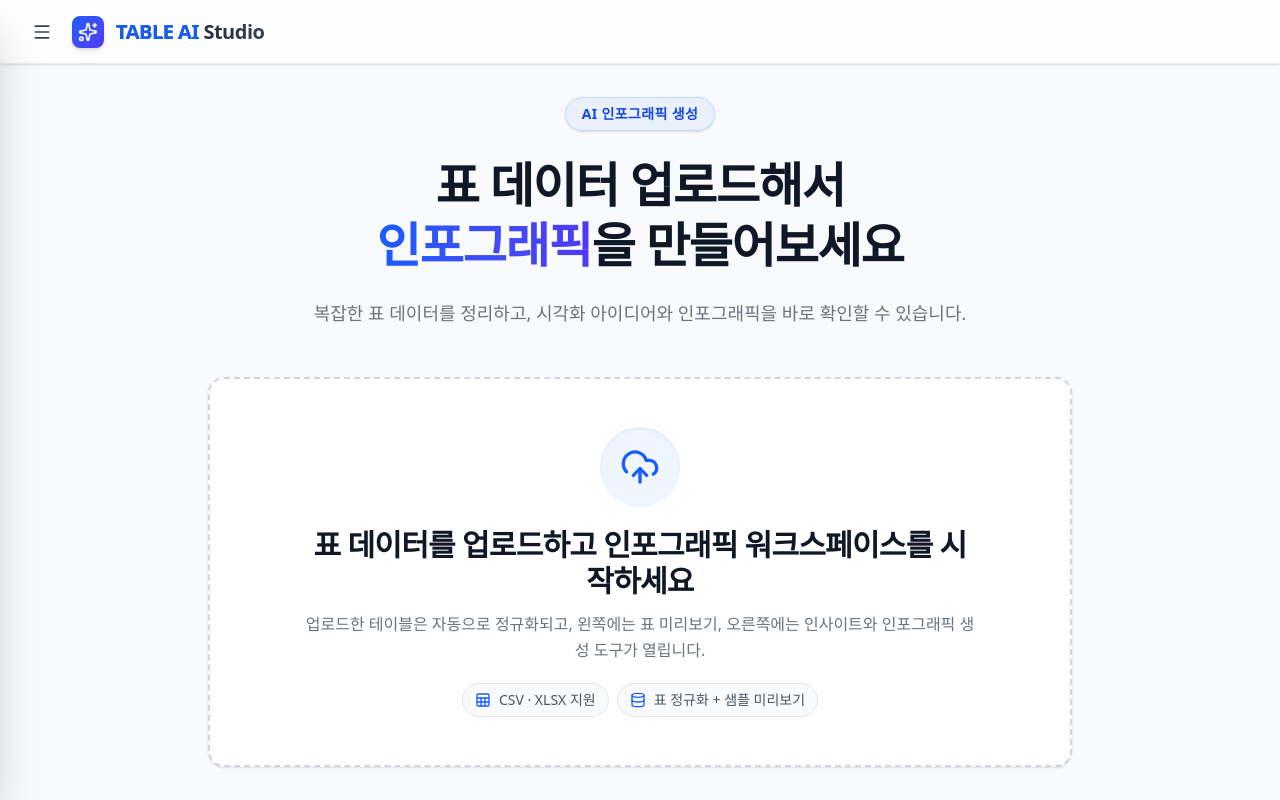
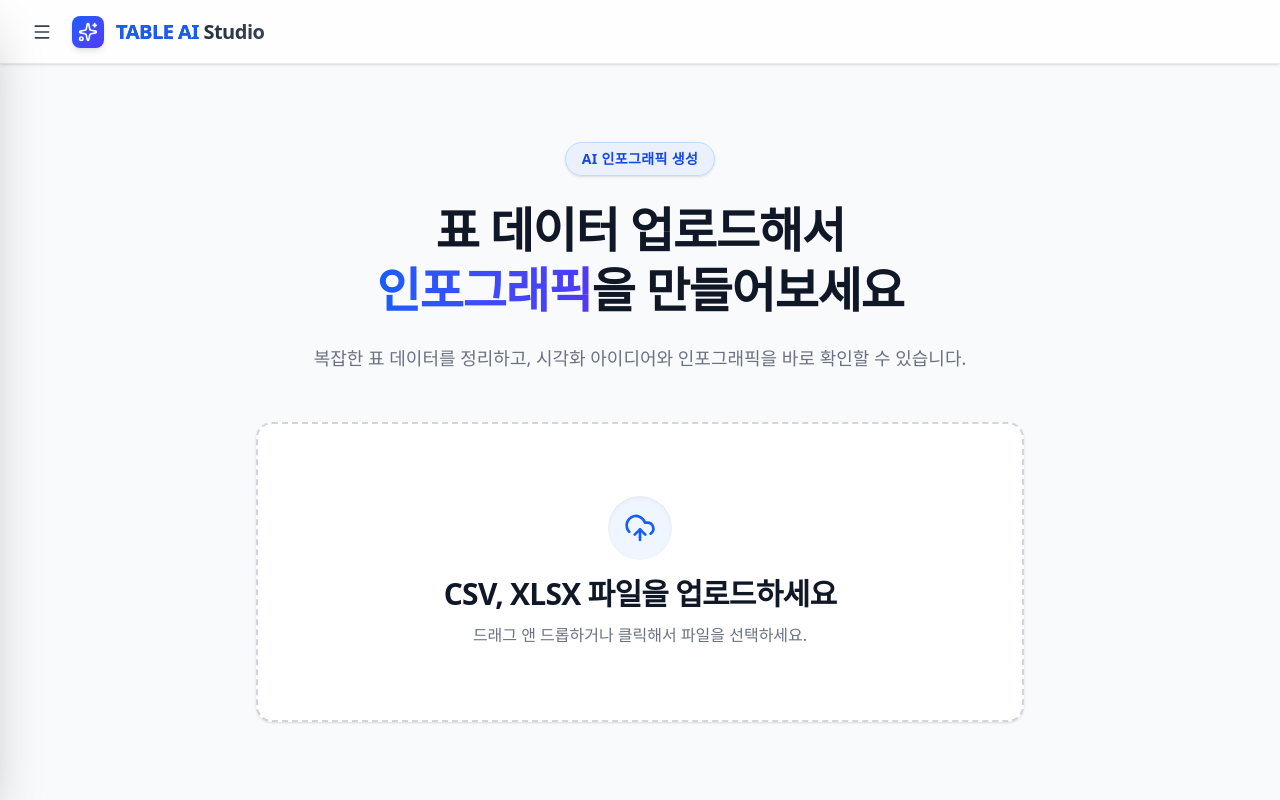
Before and after one commit to youngee28/infographic_ai, a Next.js app: page / in a window 1280 px wide. Built offline with nearby package versions, Linux system fonts and the light colour scheme.

Commit message:
Polish upload and prompt helpers
Ultraworked with [Sisyphus](https://github.com/code-yeongyu/oh-my-openagent)

Co-authored-by: Sisyphus <clio-agent@sisyphuslabs.ai>

```diff
--- a/src/components/TableUploader.tsx
+++ b/src/components/TableUploader.tsx
@@ -2,7 +2,7 @@
 
 import { useCallback } from "react";
 import { useDropzone } from "react-dropzone";
-import { Database, Sheet, UploadCloud } from "lucide-react";
+import { UploadCloud } from "lucide-react";
 import { cn } from "@/lib/utils";
 
 interface TableUploaderProps {
@@ -34,7 +34,7 @@ export function TableUploader({ onFileUpload, isLoading }: TableUploaderProps) {
     <div
       {...getRootProps()}
       className={cn(
-        "border-2 border-dashed rounded-2xl p-8 sm:p-12 text-center transition-all cursor-pointer bg-white flex flex-col items-center justify-center min-h-[320px] shadow-sm",
+        "w-full lg:max-w-3xl lg:mx-auto border-2 border-dashed rounded-2xl p-7 sm:p-10 text-center transition-all cursor-pointer bg-white flex flex-col items-center justify-center min-h-[300px] shadow-sm",
         isDragActive
           ? "border-blue-500 bg-blue-50/60"
           : "border-gray-300 hover:border-blue-400 hover:bg-gray-50 hover:shadow-md",
@@ -50,28 +50,20 @@ export function TableUploader({ onFileUpload, isLoading }: TableUploaderProps) {
           <p className="text-sm text-gray-500">CSV/XLSX 구조를 읽고 미리보기와 인포그래픽 브리프를 준비하고 있어요.</p>
         </div>
       ) : (
-        <div className="flex flex-col items-center space-y-5 max-w-2xl">
-          <div className="w-20 h-20 bg-blue-50 text-blue-600 rounded-full flex items-center justify-center shadow-inner">
-            <UploadCloud className="w-10 h-10" />
+        <div className="flex flex-col items-center space-y-4 max-w-2xl">
+          <div className="w-16 h-16 bg-blue-50 text-blue-600 rounded-full flex items-center justify-center shadow-inner">
+            <UploadCloud className="w-8 h-8" />
           </div>
 
-          <div className="space-y-3">
+          <div className="space-y-2.5">
             <p className="text-2xl sm:text-3xl font-bold text-gray-900 tracking-tight">
-              {isDragActive ? "여기에 CSV 또는 XLSX 파일을 놓으세요" : "표 데이터를 업로드하고 인포그래픽 워크스페이스를 시작하세요"}
+              {isDragActive ? "여기에 CSV 또는 XLSX 파일을 놓으세요" : "CSV, XLSX 파일을 업로드하세요"}
             </p>
             <p className="text-base text-gray-500 leading-relaxed">
-              업로드한 테이블은 자동으로 정규화되고, 왼쪽에는 표 미리보기, 오른쪽에는 인사이트와 인포그래픽 생성 도구가 열립니다.
+              드래그 앤 드롭하거나 클릭해서 파일을 선택하세요.
             </p>
           </div>
 
-          <div className="flex flex-wrap items-center justify-center gap-2 text-sm text-gray-600">
-            <div className="inline-flex items-center gap-2 rounded-full border border-gray-200 bg-gray-50 px-3 py-1.5">
-              <Sheet className="w-4 h-4 text-blue-600" /> CSV · XLSX 지원
-            </div>
-            <div className="inline-flex items-center gap-2 rounded-full border border-gray-200 bg-gray-50 px-3 py-1.5">
-              <Database className="w-4 h-4 text-blue-600" /> 표 정규화 + 샘플 미리보기
-            </div>
-          </div>
         </div>
       )}
     </div>
--- a/src/components/pdf/right-panel/summary/RecommendedQuestions.tsx
+++ b/src/components/pdf/right-panel/summary/RecommendedQuestions.tsx
@@ -3,6 +3,9 @@ import { Sparkles } from "lucide-react";
 interface Props {
   insights?: string;
   onSelectQuestion: (q: string) => void;
+  label?: string;
+  questions?: string[];
+  defaultQuestions?: string[];
 }
 
 const cleanQuestion = (value: string): string =>
@@ -48,20 +51,25 @@ const parseQuestions = (insights?: string): string[] => {
   return unique;
 };
 
-export function RecommendedQuestions({ insights, onSelectQuestion }: Props) {
-  const defaultQuestions = [
+export function RecommendedQuestions({
+  insights,
+  onSelectQuestion,
+  label = "추천 질문",
+  questions,
+  defaultQuestions = [
     "가장 눈에 띄는 변화나 격차를 설명해줘",
     "의사결정에 바로 쓸 수 있는 핵심 수치를 골라줘",
     "이 데이터를 한 장 인포그래픽으로 요약하면 어떻게 구성할까"
-  ];
+  ],
+}: Props) {
 
-  const questions = parseQuestions(insights);
-  const displayQuestions = questions.length > 0 ? questions : defaultQuestions;
+  const parsedQuestions = parseQuestions(insights);
+  const displayQuestions = questions && questions.length > 0 ? questions : parsedQuestions.length > 0 ? parsedQuestions : defaultQuestions;
 
   return (
     <div className="mb-2 mt-2">
       <div className="flex items-center text-[10.5px] font-bold text-gray-400 mb-2 ml-1 uppercase tracking-wide">
-        <Sparkles className="w-3 h-3 mr-1" /> 추천 질문
+        <Sparkles className="w-3 h-3 mr-1" /> {label}
       </div>
       <div className="flex flex-wrap gap-1.5">
         {displayQuestions.map((q) => (
```
